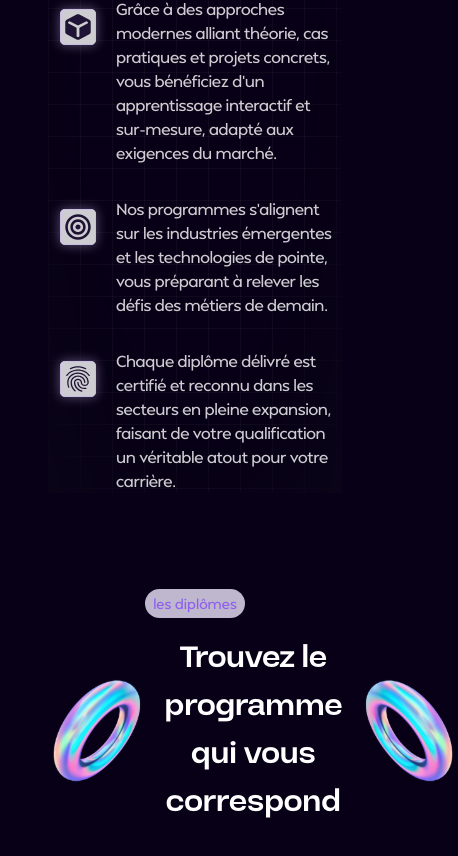
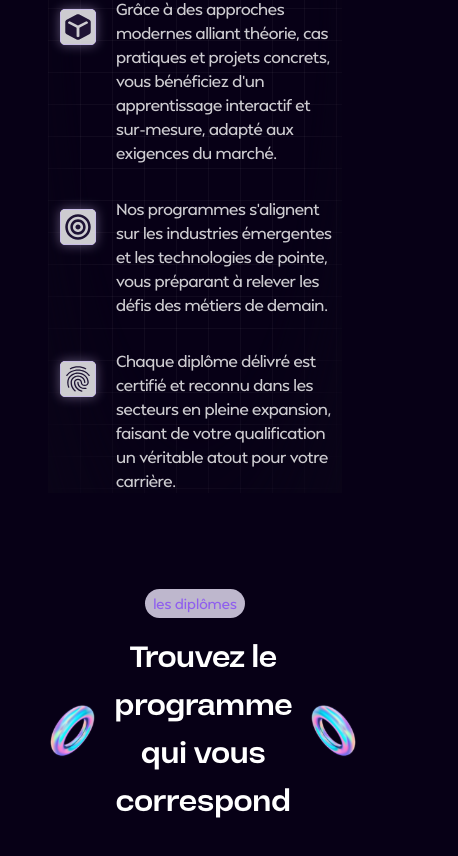
Before and after one commit to celianlb/decentra-v2, a Next.js app: page / in a window 390 px wide. Shown: the part 2247-3103 px from the top of the page, 458 px wide, since content can reach past the window. Built offline with nearby package versions, Linux system fonts and the light colour scheme.

Commit message:
Réduction de la taille des images de décoration dans le composant Formations et ajout de styles responsives pour les écrans moyens.

```diff
--- a/components/home/formations.tsx
+++ b/components/home/formations.tsx
@@ -12,9 +12,9 @@ export default function Formations() {
           <Image
             src="/home/formations/circle-left.svg"
             alt="Décoration gauche"
-            width={100}
-            height={100}
-            className="flex-shrink-0"
+            width={50}
+            height={50}
+            className="flex-shrink-0 md:w-[100px] md:h-[100px]"
           />
           <h2 className="text-white text-[2rem] font-stara tracking-tight text-center font-bold max-w-[350px]">
             Trouvez le programme qui vous correspond
@@ -22,9 +22,9 @@ export default function Formations() {
           <Image
             src="/home/formations/circle-right.svg"
             alt="Décoration droite"
-            width={100}
-            height={100}
-            className="flex-shrink-0"
+            width={50}
+            height={50}
+            className="flex-shrink-0 md:w-[100px] md:h-[100px]"
           />
         </div>
       </div>
```
